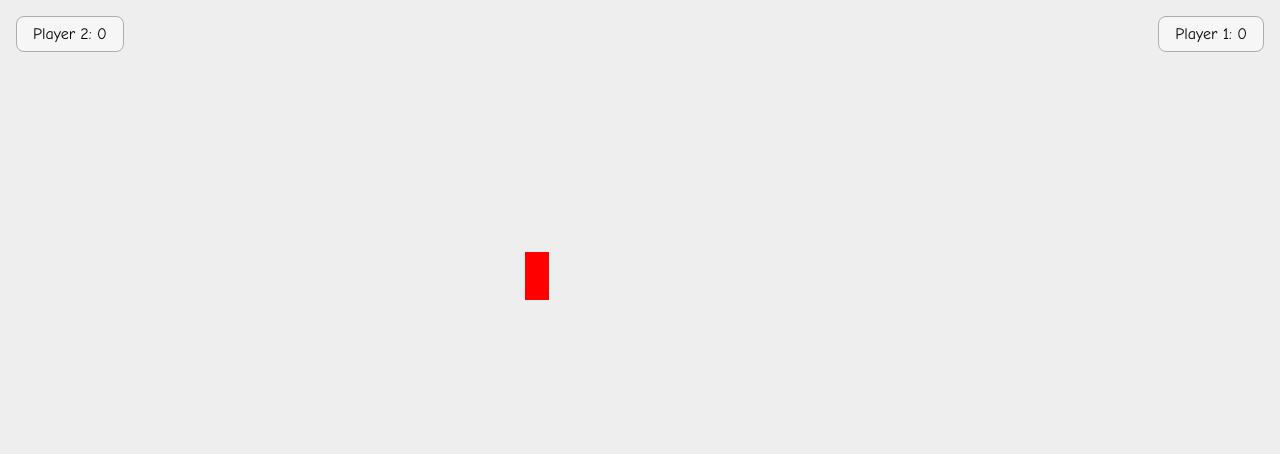
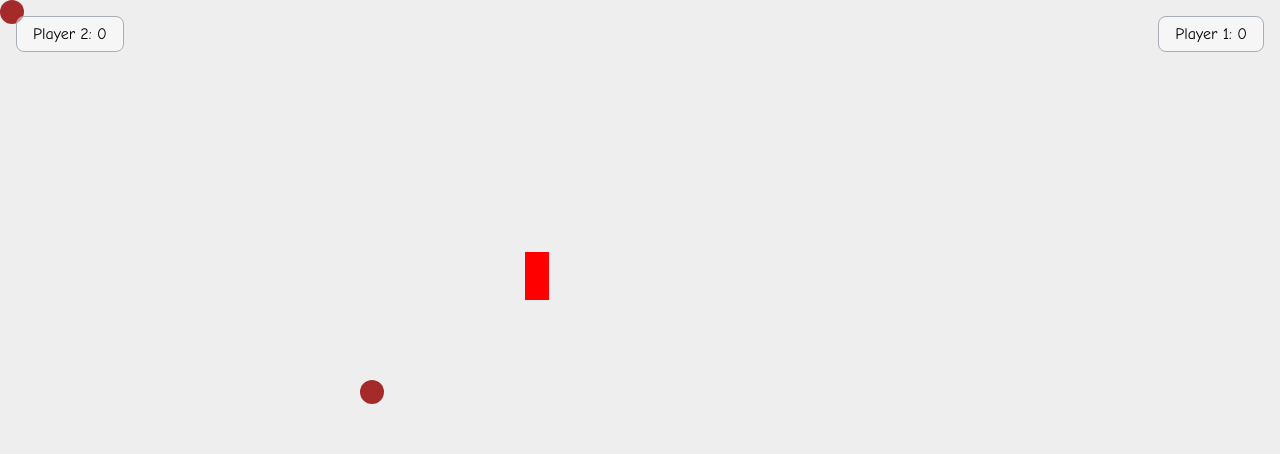
Before and after one commit to nbohling/dot-race, a website with bundled scripts: page index.html in a window 1280 px wide. Shown: the top 454 px of the page. Built offline with nearby package versions, Linux system fonts and the light colour scheme.

Commit message:
start dot class

```diff
--- /dev/null
+++ b/dot.mjs
@@ -0,0 +1,12 @@
+class Dot {
+    constructor (parent) {
+        this.parent = parent;
+        this.element = document.createElement('div');
+        this.element.classList.add('dot');
+        this.element.style.bottom = `${Math.random() * (this.parent.offsetHeight - 24)}px`;
+        this.element.style.left = `${Math.random() * (this.parent.offsetWidth - 24)}px`;
+        this.parent.appendChild(this.element);
+    }
+}
+
+export { Dot }
--- a/dotRace.js
+++ b/dotRace.js
@@ -1,4 +1,5 @@
-import { Car } from './car.mjs';
+import { Car } from './car.mjs'
+import { Dot } from './dot.mjs'
 
 let gameActive = false;
 
@@ -71,6 +72,8 @@ const keyUpHandler = (event) => {
     }
 }
 
+const dot = new Dot(gameboard);
+
 document.onkeydown = keyDownHandler;
 document.onkeyup = keyUpHandler;
 
--- a/index.html
+++ b/index.html
@@ -18,6 +18,7 @@
         </div>
         <div class="car" id="player-one"></div>
         <div class="car" id="player-two"></div>
+        <div class="dot"></div>
     </div>
     <!-- <div class="lightbox">
         <div class="message"><h1>Press the spacebar to begin!</h1></div>
--- a/style.css
+++ b/style.css
@@ -53,7 +53,14 @@ h1 {
     position: absolute;
     /* border-radius: 0.75rem; */
     transform-origin: center;
+}
 
+.dot {
+    width: 1.5rem;
+    height:1.5rem;
+    border-radius: 50%;
+    background-color: brown;
+    position: absolute;
 }
 
 #player-one {
```
Also changed, not shown: media/blue-car.png (added), media/yellow-car.png (added).
